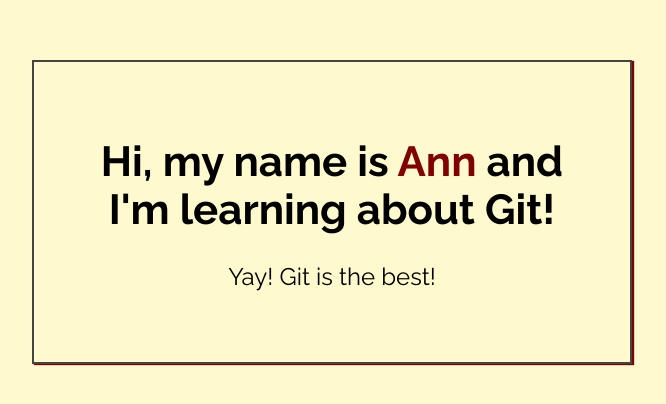
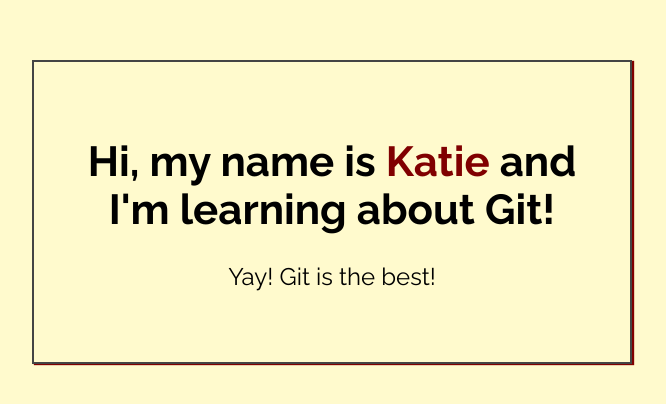
Before and after one commit to krbarr/my-first-repo, a plain HTML site: page index.html in a window 1280 px wide. Shown: the part 188-592 px from the top of the page, without its empty margins (308-974 px from the left). Drawn offline with Linux system fonts and the light colour scheme.

Commit message:
Added name to index.html

```diff
--- a/index.html
+++ b/index.html
@@ -14,7 +14,7 @@
 <body>
 
     <div class="greeting">
-        <h1>Hi, my name is <span class="highlight">Ann</span> and I'm learning about Git! </h1>
+        <h1>Hi, my name is <span class="highlight">Katie</span> and I'm learning about Git! </h1>
 
         <p>Yay! Git is the best!</p>
     </div>
```
